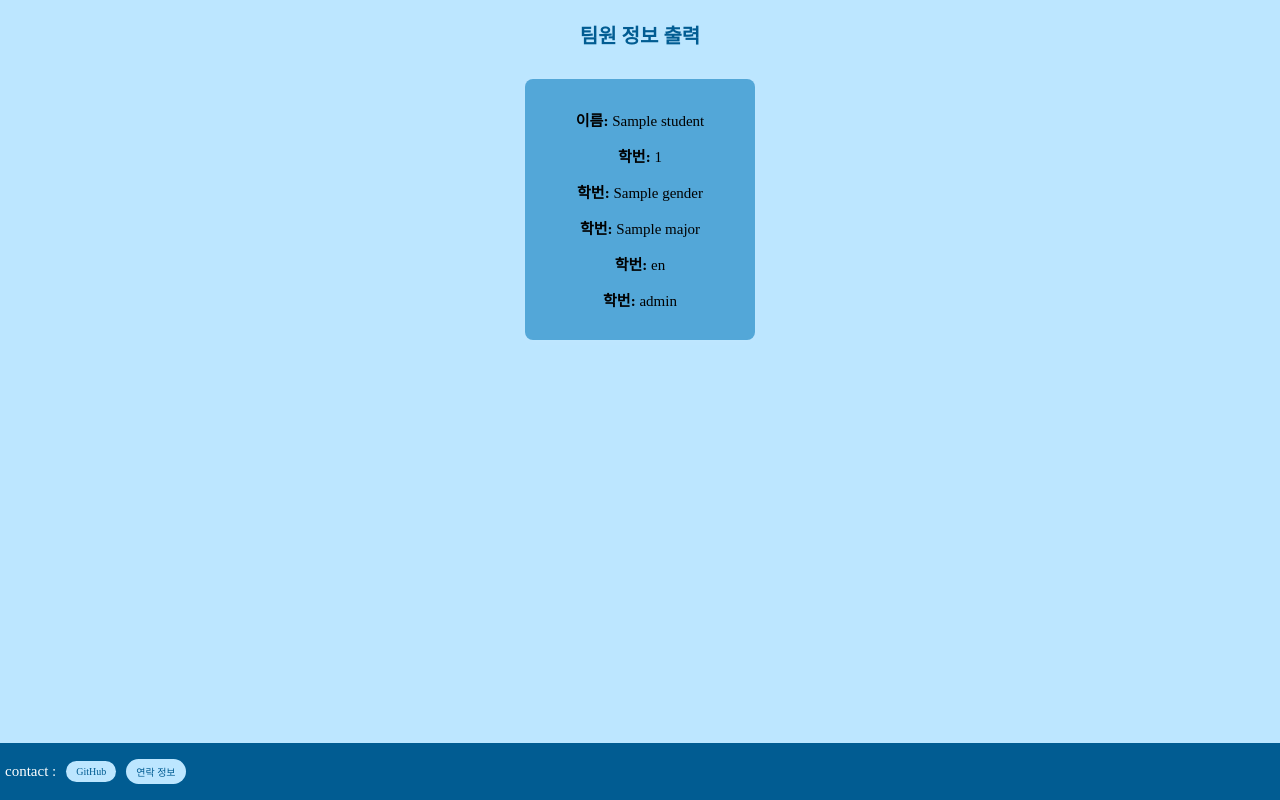
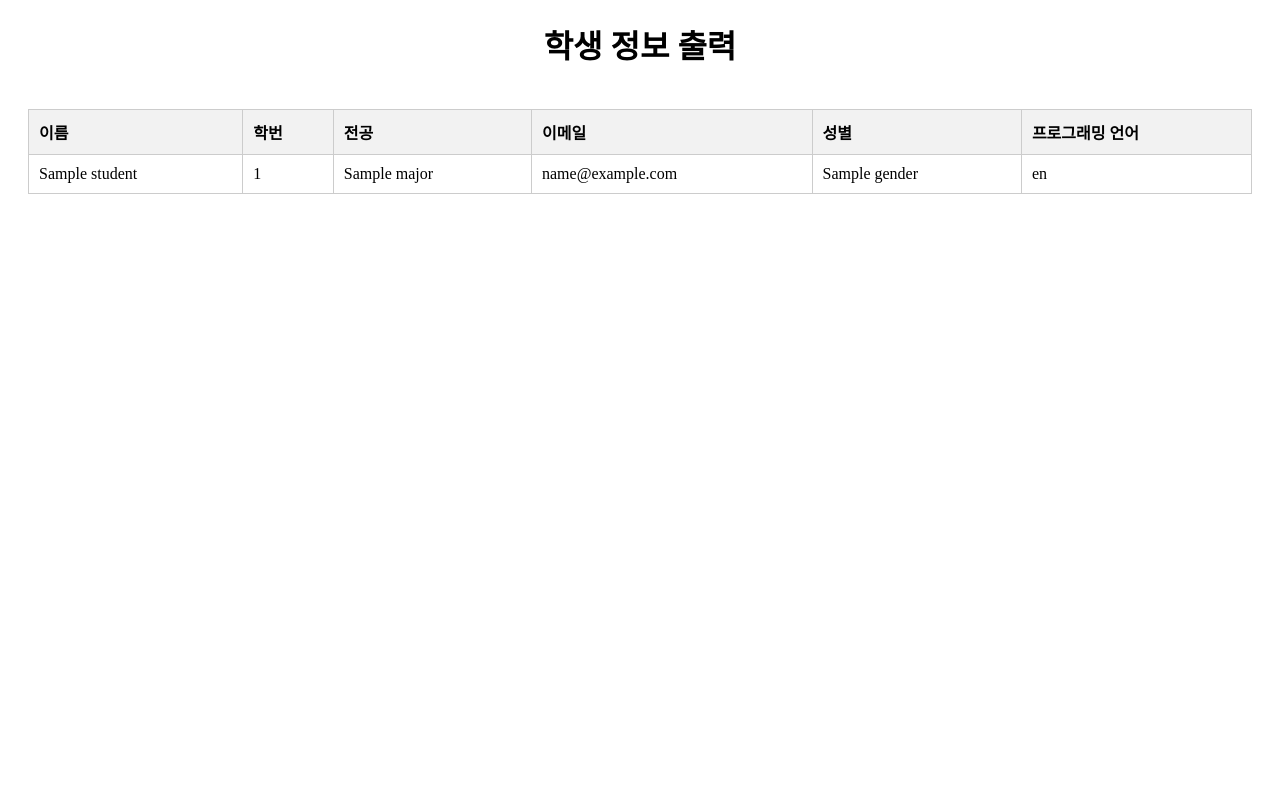
Before and after one commit to kmj-ggororok/2024-2-OSSPrac-visions-04, a Flask app: template Subject/templates/result.html in a window 1280 px wide. Run offline with Flask 3, Linux system fonts and the light colour scheme; the template is opened without the code that fills it: most values are stand-ins (such as "Sample title", 1, 10 or a date in 2020).

Commit message:
delete table_result.html

```diff
--- a/Subject/templates/result.html
+++ b/Subject/templates/result.html
@@ -5,109 +5,56 @@
         <meta name="viewport" content="width=device-width, initial-scale=1.0">
         <title>팀 구성원 정보 출력</title>
         <style>
-        @font-face {
-            font-family: 'Pretendard';
-            font-style: normal;
-            font-display: swap;
-            font-weight: 900;
-            src: url(../../../packages/pretendard/dist/web/static/woff2-dynamic-subset/Pretendard-Black.subset.0.woff2) format('woff2'), url(../../../packages/pretendard/dist/web/static/woff-dynamic-subset/Pretendard-Black.subset.0.woff) format('woff');
-            unicode-range: U+f9ca-fa0b, U+ff03-ff05, U+ff07, U+ff0a-ff0b, U+ff0d-ff19, U+ff1b, U+ff1d, U+ff20-ff5b, U+ff5d, U+ffe0-ffe3, U+ffe5-ffe6;
-        }
-        body {
-            margin: 0; /* 기본 마진 제거 */
-            background-color: #BCE6FF; /* 전체 배경색 설정 */
-            display: flex;
-            flex-direction: column; /* 수직 방향으로 정렬 */
-            min-height: 100vh; /* 최소 높이를 화면 높이에 맞춤 */
-        }
-        .team-title {
-        font-family: 'yg-jalnan';
-        font-size: 20px;
-        text-align: center;
-        background-color: #BCE6FF;
-        color: #015c92;
-        padding: 20px;
-        margin: 0;
-        }
             .container {
-            background-color: #BCE6FF;
                 display: flex;
                 justify-content: center;
-            gap: 10px;
-            padding: 10px;
-            font-family: 'yg-jalnan';
-            font-size: 15px;
-            font-weight: 400;
+                gap: 20px;
+                padding: 20px;
+            }
+            table {
+                width: 100%; /* 테이블의 너비를 100%로 설정 */
+                border-collapse: collapse; /* 경계선을 겹치게 설정 */
+            }
+            th, td {
+                border: 1px solid #ccc; /* 셀의 경계선 설정 */
+                padding: 10px; /* 셀의 안쪽 여백 설정 */
+                text-align: left; /* 텍스트 왼쪽 정렬 */
+            }
+            th {
+                background-color: #f2f2f2; /* 헤더 배경색 설정 */
+            }
+            h1 {
                 text-align: center;
             }
-        .student-block {
-            background-color: #53a7d8;
-            padding: 15px;
-            border-radius: 8px;
-            width: 200px;
-            text-align: center;
-            box-shadow: 0px 0px 10px rgba(255, 255, 255, 0.1);
-        }
-        footer {
-            margin-top: auto;
-            background-color: #015c92;
-            padding: 5px 5px;
-            color: white;
-            font-family: 'yg-jalnan';
-            font-size: 15px;
-            text-align: center;
-        }
-        .footer-container {
-            display: flex;
-            justify-content: left; /* 내용 중앙 정렬 */
-            align-items: center; /* 세로 중앙 정렬 */
-            gap: 10px; /* 버튼 간격 */
-        }
-        .footer-button {
-            background-color: #bce6ff; /* 버튼 배경색 */
-            color: #015c92; /* 버튼 글자 색상 */
-            font-family: 'yg-jalnan';
-            font-size: 10px;
-            font-style: normal;
-            font-weight: 400;
-            line-height: normal;
-            padding: 5px 10px; /* 버튼 내 여백 */
-            border: none; /* 기본 테두리 제거 */
-            border-radius: 15px; /* 버튼 모서리 둥글게 */
-            text-decoration: none; /* 링크의 기본 밑줄 제거 */
-            transition: background-color 0.3s; /* 배경색 변화 애니메이션 */
-            margin: 0;
-        }
-        .footer-button:hover {
-            background-color: #53a7d8; /* 호버 시 색상 변화 */
-        }
         </style>
-    <script>
-        function openContactPage() {
-            window.open("/contact", "contactPage", "width=600,height=400");
-        }
-    </script>
     </head>
     <body>
-    <h1 class="team-title">팀원 정보 출력</h1>
+        <h1>학생 정보 출력</h1>
         <div class="container">
-        {% for name, student_number, gender, major, programming_language, role in students %}
-            <div class="student-block">
-                <p><strong>이름:</strong> {{ name }}</p>
-                <p><strong>학번:</strong> {{ student_number }}</p>
-                <p><strong>학번:</strong> {{ gender }}</p>
-                <p><strong>학번:</strong> {{ major }}</p>
-                <p><strong>학번:</strong> {{ programming_language }}</p>
-                <p><strong>학번:</strong> {{ role }}</p>
+            <table>
+                <thead>
+                    <tr>
+                        <th>이름</th>
+                        <th>학번</th>
+                        <th>전공</th>
+                        <th>이메일</th>
+                        <th>성별</th>
+                        <th>프로그래밍 언어</th>
+                    </tr>
+                </thead>
+                <tbody>
+                    {% for name, student_number, major, email, gender, programming_language in students %}
+                        <tr>
+                            <td>{{ name }}</td>
+                            <td>{{ student_number }}</td>
+                            <td>{{ major }}</td>
+                            <td>{{ email }}</td>
+                            <td>{{ gender }}</td>
+                            <td>{{ programming_language }}</td>
+                        </tr>
+                    {% endfor %}
+                </tbody>
+            </table>
         </div>
-        {% endfor %}
-    </div>
-    <footer>
-        <div class="footer-container">
-            <p>contact :</p>
-            <a href="https://github.com/CSID-DGU/2024-2-OSSPrac-visions-04" class="footer-button">GitHub</a>
-            <button onclick="openContactPage()" class="footer-button">연락 정보</button>
-        </div>
-    </footer>
     </body>
     </html>
```
Also changed, not shown: Subject/templates/table_result.html (deleted, +0 -60 lines). Lines whose indentation alone changed are shown as unchanged.
